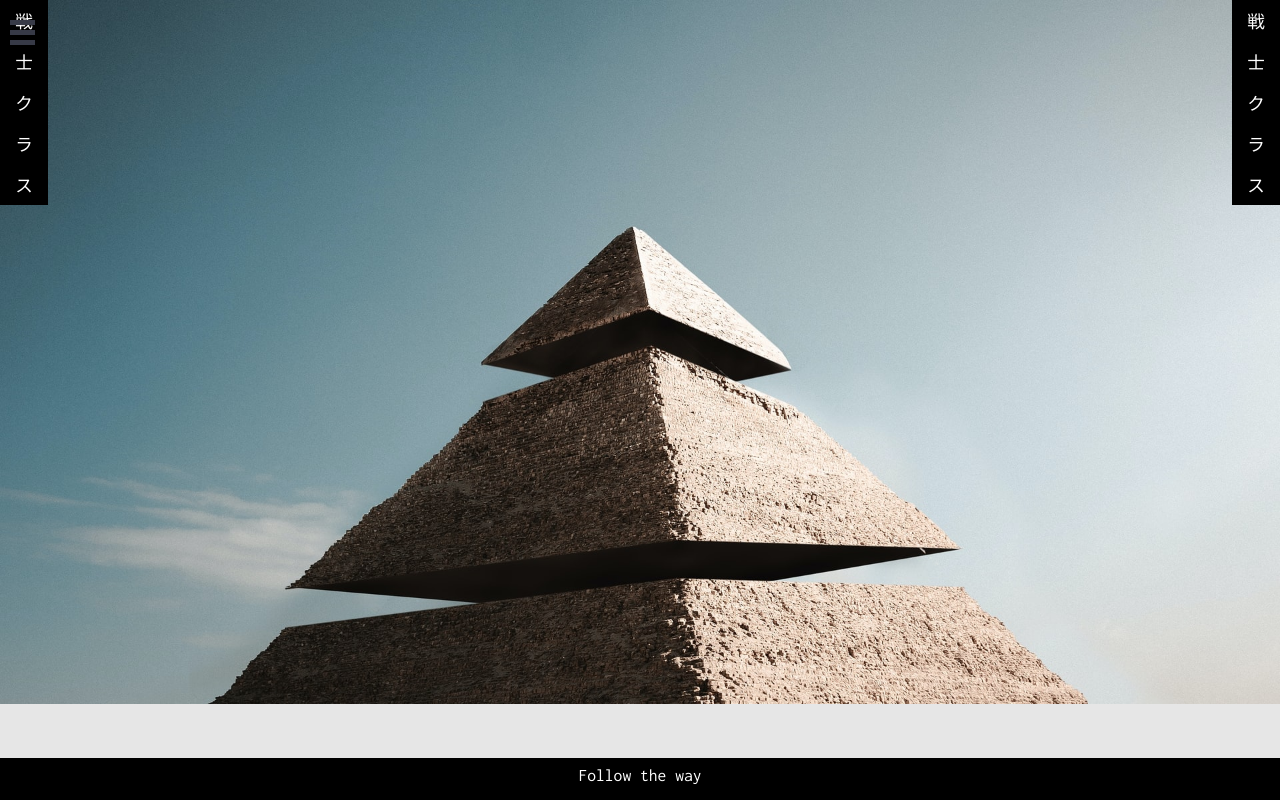
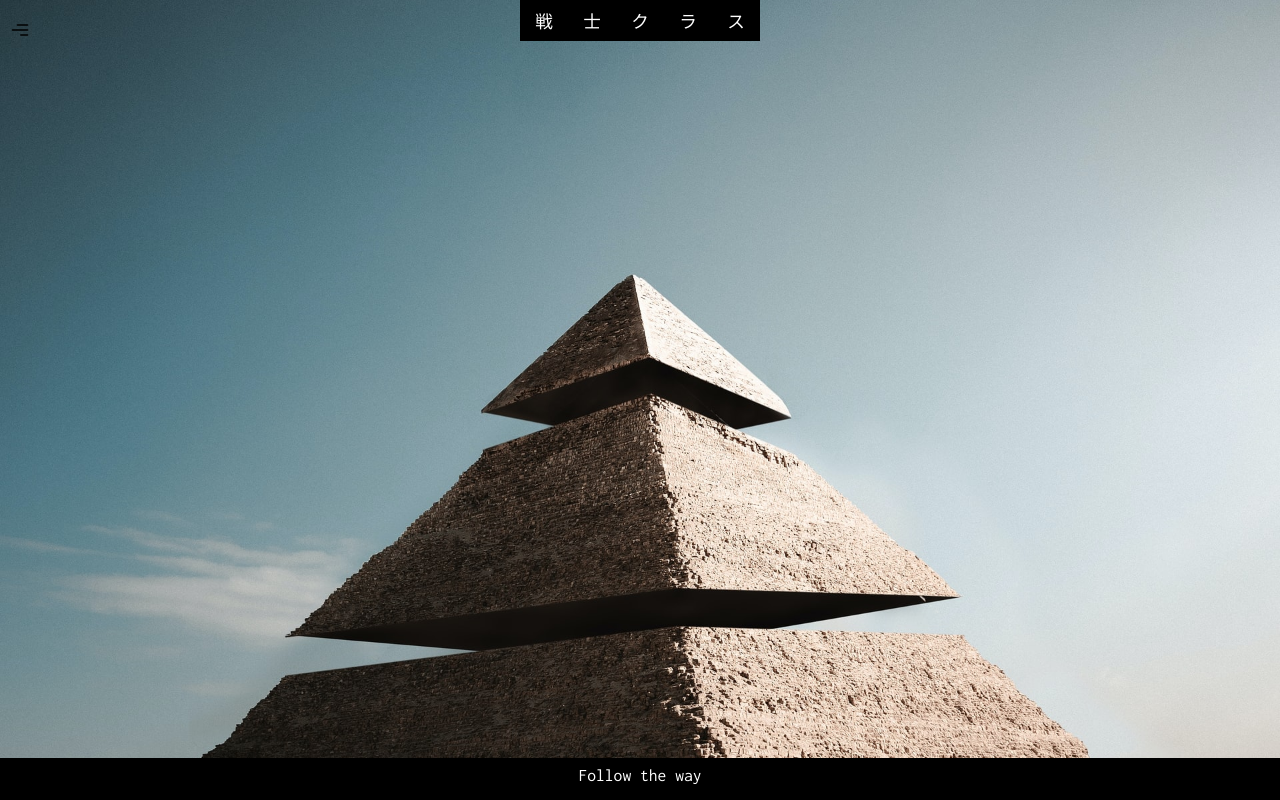
Before and after one commit to Elir-Mahad/inner-work, a React (Create React App) app: page / in a window 1280 px wide. Built offline with nearby package versions, Linux system fonts and the light colour scheme.

Commit message:
Add custom menu icons and update styles.

```diff
--- a/src/App.css
+++ b/src/App.css
@@ -49,10 +49,11 @@ body {
 /* Position and sizing of burger button */
 .bm-burger-button {
   position: fixed;
-  width: 25px;
-  height: 25px;
+  width: 20px;
+  height: 20px;
   left: 10px;
   top: 20px;
+  /* background-color: transparent; */
 }
 
 @media (max-width: 500px) {
@@ -65,7 +66,8 @@ body {
 
 /* Color/shape of burger icon bars */
 .bm-burger-bars {
-  background: #373a47;
+  background-color: black;
+  /* color: white; */
 }
 
 /* Position and sizing of clickable cross button */
@@ -75,9 +77,9 @@ body {
 }
 
 /* Color/shape of close button cross */
-.bm-cross {
-  background: #bdc3c7;
-}
+/* .bm-cross { */
+/* background: black; */
+/* } */
 
 /* General sidebar styles */
 .bm-menu {
--- a/src/Styles.js
+++ b/src/Styles.js
@@ -96,17 +96,11 @@ export const TopBar = styled.div`
 
 export const LandingBackground = styled.div`
   background-image: url(${samuraiguard});
-  height: 88vh;
+  height: 100vh;
   background-position: center;
   background-repeat: no-repeat;
   background-size: cover;
 `;
-// Important:The code in the background image
-// makes the image take up the full height of the screen.
-// The height needs to be adjusted, based on the screen,
-//  so that there is no scroll on the screen.
-// For the the landing, i didn't want for there to be any scrolling,
-// so i set the height to 91.5vh;
 
 export const WelcomeContainer = styled.div`
   //
@@ -115,15 +109,14 @@ export const WelcomeContainer = styled.div`
 export const Japanesetitle = styled.div`
   display: flex;
   flex-direction: row;
-  justify-content: space-between;
+  align-items: center;
+  justify-content: center;
 `;
 
 export const LettersJp = styled.div`
   background-color: black;
   display: flex;
-  flex-direction: column;
   justify-content: center;
-  height: 100%;
 `;
 
 export const JpLetter = styled.p`
@@ -149,12 +142,23 @@ export const IntroText = styled.p`
 // Synopsis
 
 export const SynopsisBackground = styled.div`
-  background-color: #130f40;
-  background-image: linear-gradient(-100deg, #130f40 0%, #000000 64%);
+  //
+`;
+
+export const SynopsisHeading = styled.p`
+  text-align: center;
+  position: fixed;
+  top: 0;
+  width: 100%;
+  background-color: #d3dedc;
+  padding-top: 1.3rem;
+  padding-bottom: 1rem;
 `;
 
 export const SynopsisScreenImage = styled.img`
   width: 100%;
+  display: block;
+  margin: auto;
 `;
 
 export const SynopsisContainer = styled.div`
@@ -162,12 +166,13 @@ export const SynopsisContainer = styled.div`
   padding: 1rem;
   color: white;
   font-size: 1.2rem;
+  background-color: #130f40;
+  background-image: linear-gradient(-100deg, #130f40 0%, #000000 64%);
 `;
 
 export const DescriptionText = styled.p`
   text-align: center;
   margin: 1rem;
-  // background-color:red;
 `;
 
 export const SynopsisButton = styled.button`
@@ -195,12 +200,16 @@ export const UserGuideScreenImage = styled.img`
   height: 5rem;
   display: block;
   margin: auto;
+  margin-top: 2rem;
 `;
 
 export const UserGuideContainer = styled.div`
   margin-top: 1rem;
   padding: 0.5rem;
   height: 100%;
+  margin-left: 2.5rem;
+  margin-right: 2.5rem;
+  margin-top: 2rem;
 `;
 
 export const UserGuideInstruction = styled.p`
@@ -224,12 +233,11 @@ export const UserGuideNext = styled.button`
 //Liked Quotes - no liked quotes
 
 export const NoLikedQuotesContainer = styled.p`
-  background-color: black;
+  border-bottom: 1px solid black;
   padding: 1rem;
 `;
 
 export const NoLikedQuotesText = styled.p`
-  color: white;
   font-size: 1.2rem;
   text-align: center;
 `;
@@ -238,17 +246,16 @@ export const NoLikedQuotesText = styled.p`
 
 export const LikedQuotesTitle = styled.p`
   text-align: center;
-  font-size: 17px;
-  padding-top: 10px;
-  padding-bottom: 10px;
-  margin-bottom: 1rem;
-  background-color: #e8e8e4;
-  color: black;
-  border: 1px solid grey;
+  font-size: 1.2rem;
+  border-bottom: 1px solid black;
+  padding: 1rem;
 `;
 
 export const LiQuoteBox = styled.div`
   margin-bottom: 2rem;
+  margin-left: 2.5rem;
+  margin-right: 2.5rem;
+  margin-top: 2rem;
 `;
 
 export const LiBackgroundImageContainer = styled.div`
@@ -328,13 +335,15 @@ export const LiIconButton = styled.button`
 // Quotes styles for all other categories
 
 export const CategoryScreen = styled.div`
-  margin-bottom: 2rem;
+  //
 `;
 // This styled component is used in all the category specific screen
 
 export const QuoteBox = styled.div`
-  // background-color: black;
   margin-bottom: 2rem;
+  margin-left: 2.5rem;
+  margin-right: 2.5rem;
+  margin-top: 2rem;
 `;
 
 export const BackgroundImageContainer = styled.div`
--- a/src/components/general-parts/SideBar.js
+++ b/src/components/general-parts/SideBar.js
@@ -1,11 +1,18 @@
 import React from "react";
 import { slide as Menu } from "react-burger-menu";
 import { Link } from "react-router-dom";
+import { IoIosClose } from "react-icons/io";
+import { CgMenuRight } from "react-icons/cg";
 //
 function SideBar(props) {
   //
   return (
-    <Menu {...props}>
+    <Menu
+      //
+      customBurgerIcon={<CgMenuRight />}
+      customCrossIcon={<IoIosClose />}
+      {...props}
+    >
       <Link to="/">
         <p>Home</p>
       </Link>
--- a/src/components/screens/LandingScreen.js
+++ b/src/components/screens/LandingScreen.js
@@ -28,13 +28,6 @@ const Landing = () => {
               <JpLetter> ラ </JpLetter>
               <JpLetter> ス </JpLetter>
             </LettersJp>
-            <LettersJp>
-              <JpLetter> 戦 </JpLetter>
-              <JpLetter> 士 </JpLetter>
-              <JpLetter> ク </JpLetter>
-              <JpLetter> ラ </JpLetter>
-              <JpLetter> ス </JpLetter>
-            </LettersJp>
           </Japanesetitle>
         </WelcomeContainer>
         <IntroText>Follow the way</IntroText>
--- a/src/components/screens/SynopsisScreen.js
+++ b/src/components/screens/SynopsisScreen.js
@@ -6,6 +6,7 @@ import {
   SynopsisBackground,
   SynopsisScreenImage,
   SynopsisButton,
+  SynopsisHeading,
 } from "../../Styles";
 import mountainpath from "../../assets/synopsis-image1.jpeg";
 import pharoah from "../../assets/synopsis-image2.jpeg";
@@ -16,6 +17,7 @@ function Synopsis() {
     <SynopsisBackground>
       <SideBar pageWrapId={"page-wrap"} outerContainerId={"App"} />
       <div id="page-wrap">
+        <SynopsisHeading>Learn about the way</SynopsisHeading>
         <SynopsisScreenImage src={mountainpath} />
         <SynopsisContainer>
           <DescriptionText>
```
